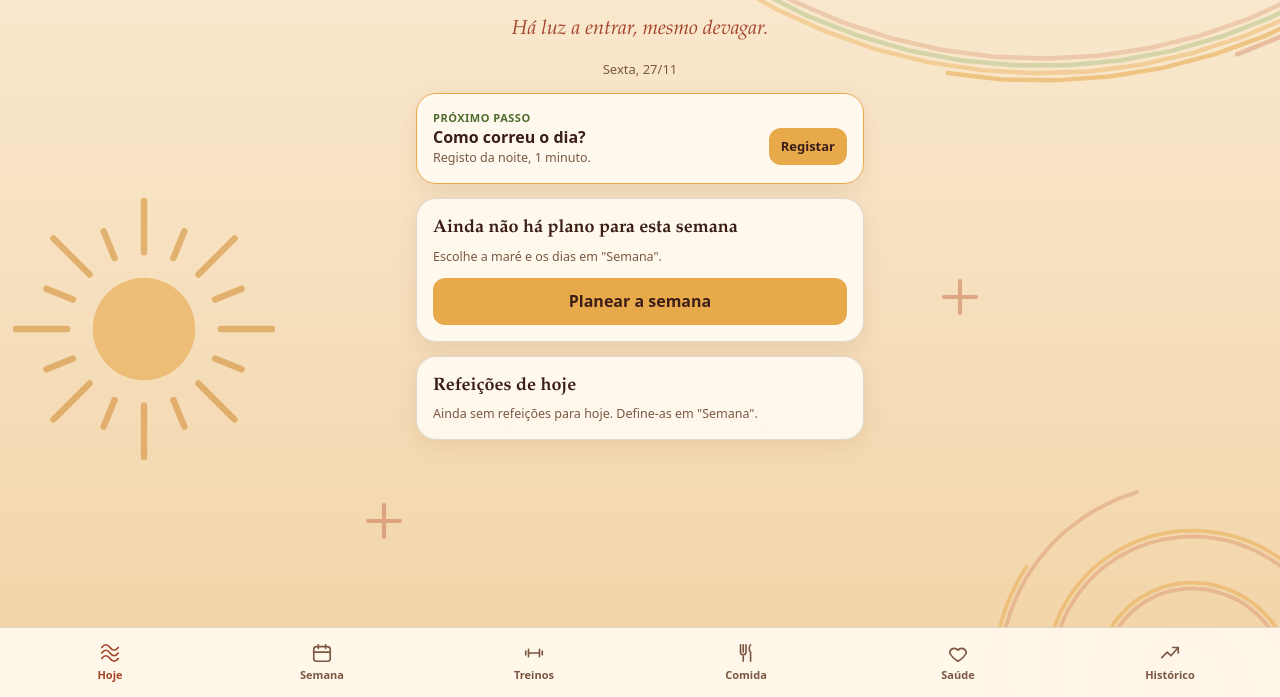
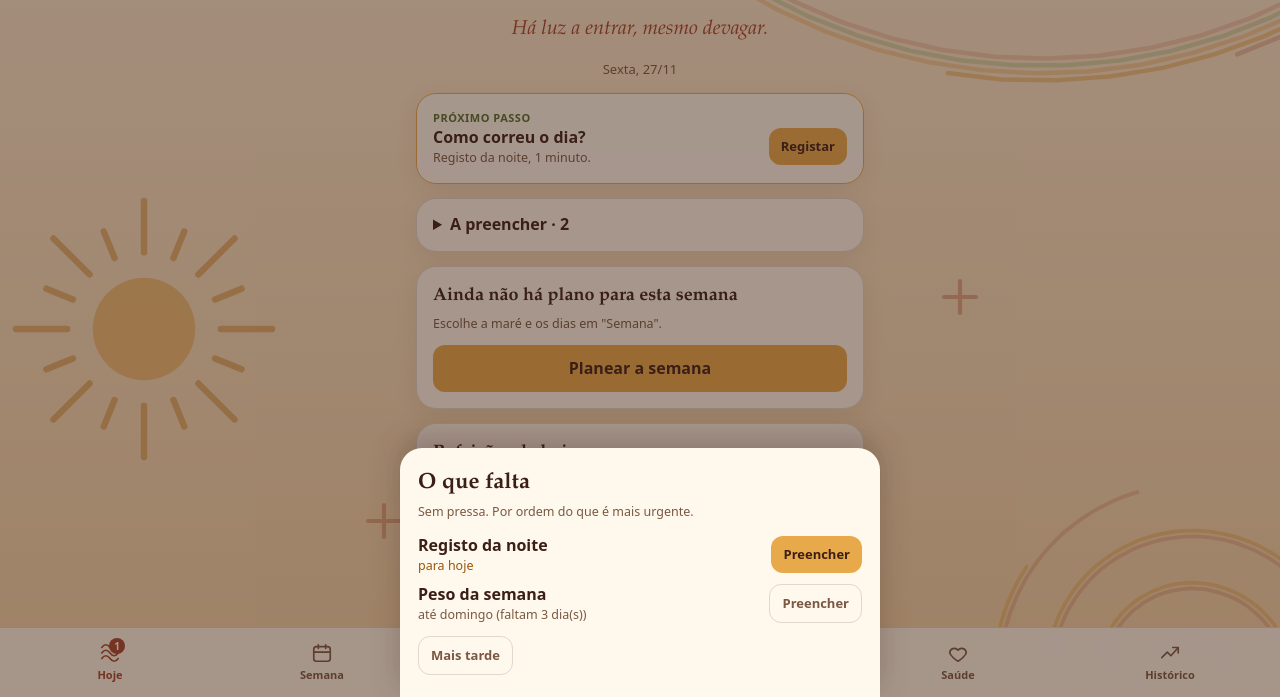
Before and after one commit to saramcorreia03-dev/mare, a plain HTML site: page index.html in a window 1280 px wide. Shown: the part 103-800 px from the top of the page. Drawn offline with Linux system fonts and the light colour scheme.

Commit message:
Pendências: janela 'O que falta', cartão A preencher, badge e definição
Co-Authored-By: Claude Sonnet 5.5 <noreply@anthropic.com>
Claude-Session: https://claude.ai/code/session_012AjCExQh4jZEGJfVwL5CV2

```diff
--- a/agenda.js
+++ b/agenda.js
@@ -159,7 +159,7 @@ Object.assign(C, {
           if (cur.some((x) => x.date === e.date && x.start === e.start && x.title === e.title)) return;
           cur.push({ date: e.date, start: e.start || '', end: e.end || '', title: String(e.title), place: e.place || '', kind: KIND_ICON[e.kind] ? e.kind : 'outro' }); n++;
         });
-        S.agenda = cur; save(); render(); toast(`Agenda: ${n} compromisso(s) novo(s)`);
+        S.agenda = cur; S.prefs = Object.assign({}, S.prefs, { agendaAt: todayStr() }); save(); render(); toast(`Agenda: ${n} compromisso(s) novo(s)`);
       } catch (err) { toast('Ficheiro inválido'); }
     };
     r.readAsText(f);
--- a/app.js
+++ b/app.js
@@ -259,7 +259,7 @@ const TABS = [
 
 function renderNav() {
   $('#nav').innerHTML = TABS.map((t) =>
-    `<button class="${ui.tab === t.id ? 'on' : ''}" data-a="tab" data-v="${t.id}"><svg viewBox="0 0 24 24">${ICONS[t.id]}</svg>${t.label}</button>`).join('');
+    `<button class="${ui.tab === t.id ? 'on' : ''}" data-a="tab" data-v="${t.id}"><svg viewBox="0 0 24 24">${ICONS[t.id]}</svg>${t.label}${typeof navBadge === 'function' ? navBadge(t.id) : ''}</button>`).join('');
 }
 
 function render() {
@@ -296,7 +296,7 @@ const VIEWS = {
     const g = gid ? GROUPS[gid] : null;
     const ci = S.checkins[today] || {};
     let h = `<div class="quote">${esc(typeof dailyQuote === 'function' ? dailyQuote() : '')}</div><div class="sub" style="text-align:center">${DAYS_LONG[idx]}, ${fmtShort(today)}</div>`;
-    if (typeof nextStepCard === 'function') h += nextStepCard() + agendaCard();
+    if (typeof nextStepCard === 'function') h += nextStepCard() + pendCard() + agendaCard();
     if (typeof healthBanner === 'function') h += healthBanner();
 
     if (idx === 6) {
--- a/index.html
+++ b/index.html
@@ -25,12 +25,14 @@
   <div id="timer" hidden></div>
   <div id="toast" hidden></div>
   <div id="sheet"></div>
+  <div id="pop" hidden></div>
 
   <script src="app.js"></script>
   <script src="ciclo.js"></script>
   <script src="fisio.js"></script>
   <script src="agenda.js"></script>
   <script src="historico.js"></script>
+  <script src="pendencias.js"></script>
   <script src="saude.js"></script>
 </body>
 </html>
--- /dev/null
+++ b/pendencias.js
@@ -0,0 +1,114 @@
+'use strict';
+
+/* ============================================================
+   Maré · Pendências
+   Lembra-te do que falta preencher e até quando, para não te perderes.
+   Só aparece quando abres a app. Sem dados pessoais no código.
+   ============================================================ */
+
+const CATCHUP_DAYS = 3; // quantos dias para trás ainda dá para preencher
+const logFilled = (d) => {
+  const l = H().logs[d];
+  return !!(l && (['pain', 'painAM', 'energy', 'mood', 'stress', 'overload', 'sleep', 'sleepQ'].some((k) => l[k] != null && l[k] !== '') || (l.sym || []).length));
+};
+const effToday = () => (new Date().getHours() < 5 ? addD(todayStr(), -1) : todayStr());
+const dName = (d) => `${DAYS_LONG[(parse(d).getDay() + 6) % 7].toLowerCase()} ${fmtShort(d)}`;
+
+function pendencias() {
+  const h = H(), hr = new Date().getHours(), t = effToday(), out = [], l = h.logs[t] || {};
+  const add = (id, title, due, level, a, v) => out.push({ id, title, due, level, a, v });
+  const wdIdx = (parse(t).getDay() + 6) % 7; // 0 = segunda
+
+  // Hoje
+  const amDone = l.energy != null || l.sleep != null || l.painAM != null || l.sleepQ != null;
+  const pmDone = l.mood != null || l.pain != null || l.stress != null;
+  if (hr >= 9 && hr < 24 && t === todayStr() && !amDone) add('am', 'Registo da manhã', hr < 15 ? 'para hoje' : 'ficou por fazer hoje', hr < 15 ? 'soon' : 'late', 'fillDay', t + '|c-manha');
+  if ((hr >= 19 || hr < 5) && !pmDone) add('pm', 'Registo da noite', 'para hoje', 'soon', 'fillDay', t + '|c-noite');
+  const left = typeof physioToday === 'function' ? physioToday().filter((e) => !((l.physio || {})[e.id])).length : 0;
+  if (left && hr >= 9) add('physio', `Fisioterapia: ${left} exercício(s)`, 'para hoje', hr >= 18 ? 'late' : 'soon', 'goSub', 'fisio');
+
+  // Dias anteriores por preencher (ainda dá para recuperar)
+  for (let i = 1; i <= CATCHUP_DAYS; i++) {
+    const d = addD(t, -i);
+    if (logFilled(d)) continue;
+    if (!Object.keys(h.logs).length && !S.checkins[d]) continue; // ainda sem histórico: não assustar
+    const rest = CATCHUP_DAYS - i + 1;
+    add('miss' + d, `Registo de ${dName(d)}`, rest === 1 ? 'último dia para preencher' : `ainda dá nos próximos ${rest} dias`, rest === 1 ? 'late' : 'soon', 'fillDay', d + '|c-noite');
+  }
+
+  // Semana
+  const lastW = [...S.weights].sort((a, b) => String(b.date).localeCompare(String(a.date)))[0];
+  const daysSinceW = lastW ? dDiff(lastW.date, t) : null;
+  if (daysSinceW === null || daysSinceW >= 7) {
+    const toSun = 6 - wdIdx;
+    add('weight', 'Peso da semana', daysSinceW !== null && daysSinceW >= 9 ? 'já passou uma semana' : toSun === 0 ? 'para hoje (domingo)' : `até domingo (faltam ${toSun} dia(s))`, daysSinceW !== null && daysSinceW >= 9 ? 'late' : toSun === 0 ? 'soon' : 'ok', 'goWeight', '');
+  }
+  const nextPlanned = S.weekplans[weekStart(1)] && S.weekplans[weekStart(1)].set;
+  const thisPlanned = S.weekplans[weekStart(0)] && S.weekplans[weekStart(0)].set;
+  if (!thisPlanned && wdIdx <= 2) add('plan0', 'Plano desta semana', wdIdx === 0 ? 'para hoje' : 'ainda por fazer', wdIdx === 0 ? 'soon' : 'late', 'tab', 'semana');
+  if (!nextPlanned && wdIdx >= 5) add('plan1', 'Plano da próxima semana', wdIdx === 6 ? 'para hoje (domingo)' : 'até domingo', wdIdx === 6 ? 'soon' : 'ok', 'goNext', '');
+
+  // Saúde
+  h.meds.forEach((m) => {
+    if (!isDate(m.end)) return;
+    const d = daysUntil(m.end);
+    if (d < 0) add('med' + m.id, `Renovar receita: ${m.name}`, `terminou há ${-d} dia(s)`, 'late', 'goSub', 'mais');
+    else if (d <= 14) add('med' + m.id, `Renovar receita: ${m.name}`, `faltam ${d} dia(s)`, 'soon', 'goSub', 'mais');
+  });
+  const st = cycleStats(), nx = nextPeriod(st);
+  if (nx && daysUntil(nx.hi) < -2 && daysUntil(nx.hi) > -40) add('cycle', 'Confirmar o ciclo', 'a previsão já passou, marca se a menstruação veio', 'ok', 'goSub', 'ciclo');
+  const lastP = st.ps[st.ps.length - 1];
+  if (lastP && !isDate(lastP.end) && dDiff(lastP.start, t) >= 7 && dDiff(lastP.start, t) <= 14) add('pend', 'Marcar o fim da menstruação', 'se já terminou', 'ok', 'goSub', 'ciclo');
+  if (agendaAll().length) {
+    const at = S.prefs && S.prefs.agendaAt;
+    if (!at || dDiff(at, t) > 14) add('agenda', 'Atualizar a agenda', at ? `última vez há ${dDiff(at, t)} dias` : 'importa de novo quando mudar', 'ok', 'goSub', 'mais');
+  }
+  const rank = { late: 0, soon: 1, ok: 2 };
+  return out.sort((a, b) => rank[a.level] - rank[b.level]);
+}
+
+const LV_COLOR = { late: 'var(--terra-ink)', soon: 'var(--accent-ink)', ok: 'var(--muted)' };
+const pendRow = (p, btn) => `<div class="between"><div><strong>${esc(p.title)}</strong><div class="small" style="color:${LV_COLOR[p.level]}">${esc(p.due)}</div></div><button class="btn small${btn ? '' : ' ghost'}" data-a="${p.a}" data-v="${esc(p.v)}">Preencher</button></div>`;
+
+function pendCard() {
+  const list = pendencias(); if (!list.length) return '';
+  return `<details class="card acc" ${list.some((p) => p.level === 'late') ? 'open' : ''}><summary>A preencher · ${list.length}</summary><div class="stack mt">${list.map((p) => pendRow(p, p.level !== 'ok')).join('')}</div></details>`;
+}
+function navBadge(id) {
+  if (id !== 'hoje') return '';
+  const n = pendencias().filter((p) => p.level !== 'ok').length;
+  return n ? `<span class="bdg">${n}</span>` : '';
+}
+
+/* Janela "O que falta", no máximo 2 vezes por dia (manhã e fim do dia) */
+function maybePop() {
+  const p = S.prefs || {};
+  if (p.popups === false) return;
+  const list = pendencias().filter((x) => x.level !== 'ok' || !p.calm);
+  const urgent = list.filter((x) => x.level !== 'ok');
+  if (!urgent.length) return;
+  const key = `${todayStr()}:${new Date().getHours() >= 17 ? 'pm' : 'am'}`;
+  if (p.popAt === key) return;
+  S.prefs = Object.assign({}, S.prefs, { popAt: key }); save();
+  const el = $('#pop'); if (!el) return;
+  el.innerHTML = `<div class="sheet"><h2>O que falta</h2><div class="small">Sem pressa. Por ordem do que é mais urgente.</div>
+    <div class="stack mt">${list.slice(0, 5).map((x) => pendRow(x, x.level !== 'ok')).join('')}</div>
+    <div class="row mt"><button class="btn ghost small" data-a="popClose">Mais tarde</button></div></div>`;
+  el.hidden = false;
+}
+
+function popSettingCard() {
+  const on = !(S.prefs && S.prefs.popups === false);
+  return `<div class="card"><div class="between"><div><h2>Lembretes ao abrir</h2><div class="small">Uma janela com o que falta preencher, de manhã e ao fim do dia.</div></div>
+    <button class="btn small ${on ? 'mint' : ''}" data-a="popToggle">${on ? 'Ligado' : 'Desligado'}</button></div></div>`;
+}
+
+Object.assign(A, {
+  fillDay: (d) => { const [date, focus] = String(d.v).split('|'); ui.tab = 'saude'; ui.sub = 'registo'; ui.regDate = date === todayStr() ? null : date; ui.focus = focus; render(); },
+  goWeight: () => { ui.tab = 'progresso'; ui.hsub = 'fotos'; ui.focus = 'kg'; render(); },
+  popClose: () => { const el = $('#pop'); if (el) el.hidden = true; },
+  popToggle: () => { S.prefs = Object.assign({}, S.prefs, { popups: (S.prefs && S.prefs.popups === false) ? true : false }); save(); render(); }
+});
+document.addEventListener('click', (e) => {
+  if (e.target.closest('#pop [data-a]')) setTimeout(() => { const el = $('#pop'); if (el) el.hidden = true; }, 0);
+});
--- a/saude.js
+++ b/saude.js
@@ -261,7 +261,7 @@ VIEWS.saude = function () {
       : `<textarea rows="${rows}" data-c="emerg" data-k="${k}">${esc(h.emerg[k] || '')}</textarea>`}`).join('')}
     <button class="btn small" data-a="printSheet">Imprimir ou guardar PDF</button></div></div>`;
 
-  M += clinicalCard() + weightsCard() + loadInsightsCard();
+  M += popSettingCard() + clinicalCard() + weightsCard() + loadInsightsCard();
   M += `<div class="card"><h2>Importar agenda</h2><div class="small">Aulas, fisioterapia, consultas e prazos, a partir de um ficheiro. Ficam só neste aparelho. Dá para repetir sempre que a agenda mudar.</div>
     <div class="row mt"><label class="btn ghost small" style="cursor:pointer;display:inline-block">Escolher ficheiro<input type="file" accept="application/json" data-c="impAgenda" hidden></label></div></div>`;
 
@@ -397,3 +397,4 @@ document.addEventListener('input', (e) => {
 /* ---------- Arranque ---------- */
 if (/^#(manha|noite)$/.test(location.hash)) { ui.tab = 'saude'; ui.sub = 'registo'; ui.focus = 'c-' + location.hash.slice(1); }
 render();
+maybePop();
--- a/style.css
+++ b/style.css
@@ -162,3 +162,11 @@ body.calm .card { box-shadow: none; }
 .tile { background: var(--card); border: 1px solid var(--line); border-radius: 16px; padding: 12px 14px; }
 .tile .big { font-size: 26px; }
 .acc summary span { margin-top: 2px; }
+
+.bdg { position: absolute; top: 2px; margin-left: 14px; min-width: 16px; height: 16px; padding: 0 4px; border-radius: 99px; background: var(--terra-ink); color: #fff; font-size: 10px; line-height: 16px; text-align: center; font-weight: 700; }
+nav#nav button { position: relative; }
+#pop { position: fixed; inset: 0; background: rgba(59, 31, 23, .45); z-index: 40; display: flex; align-items: flex-end; justify-content: center; }
+#pop[hidden] { display: none; }
+#pop .sheet { width: 100%; max-width: 480px; background: #FFF8EC; border-radius: 22px 22px 0 0; padding: 20px 18px calc(22px + env(safe-area-inset-bottom)); max-height: 80vh; overflow-y: auto; box-shadow: 0 -8px 30px rgba(59, 31, 23, .25); }
+#pop .sheet h2 { margin: 0 0 4px; font-family: var(--serif); font-size: 22px; }
+body.calm #pop { background: rgba(59, 31, 23, .25); }
```
